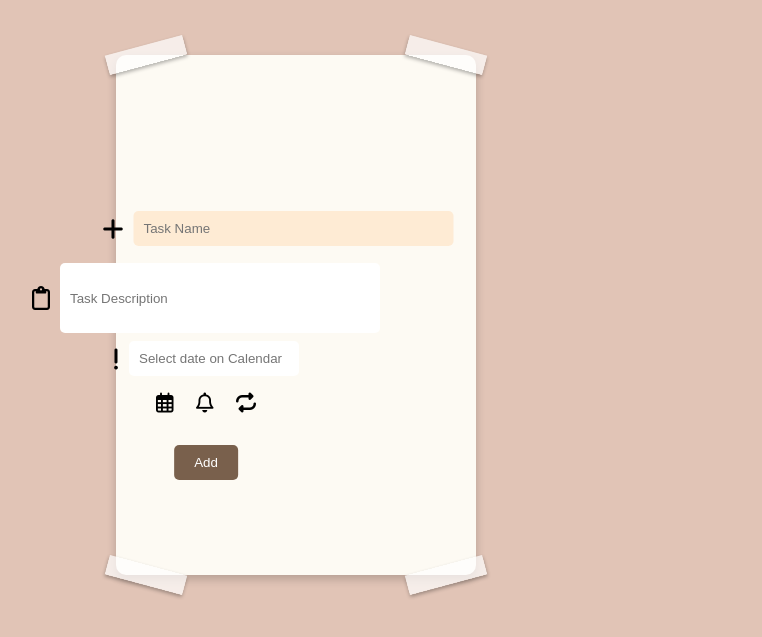
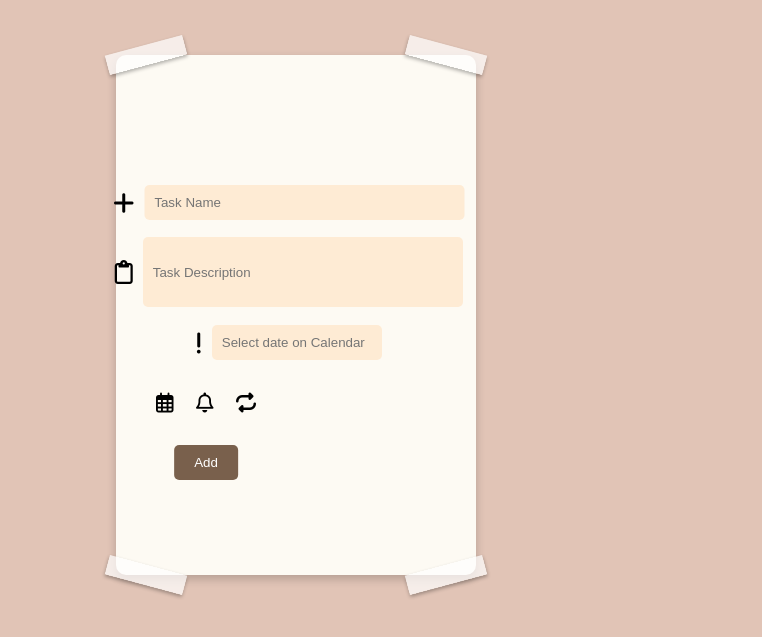
Before and after one commit to Ayanda-Radebe/to-do, a website: page index.html in a window 1280 px wide. Shown: the part 145-782 px from the top of the page, without its empty margins (12-774 px from the left). Drawn offline with nearby package versions, Linux system fonts and the light colour scheme.

Commit message:
Task features background changed

```diff
--- a/styles.css
+++ b/styles.css
@@ -121,10 +121,12 @@ h1 {
 
 
 /* Adding New Task Section */
+
+/* ****** TASK NAME  *******/
 .add-task {
     position: absolute;
-    top: 30%;
-    left: 45%;
+    top: 25%;
+    left: 48%;
     transform: translate(-50%, 0);
     display: flex;
     align-items: center;
@@ -160,12 +162,13 @@ h1 {
     border: none;
     border-radius: 5px;
     width: 300px;
+    background-color: rgba(255, 228, 196, 0.644);
 }
 
 .details-task {
     position: absolute;
-    top: 40%;
-    left: 25%;
+    top: 35%;
+    left: 48%;
     transform: translate(-50%, 0);
     display: flex;
     align-items: center;
@@ -182,21 +185,23 @@ h1 {
     border: none;
     border-radius: 5px;
     width: 150px;
+    background-color: rgba(255, 228, 196, 0.644);
+
 }
 
 .date-selected {
     position: absolute;
-    top: 55%;
-    left: 25%;
+    top: 52%;
+    left: 48%;
     transform: translate(-50%, 0);
     display: flex;
     align-items: center;
 }
 
 .date-selected i{
-    font-size: 24px;
-    margin-right: 10px;
-    cursor: pointer;
+  font-size: 24px;
+  margin-right: 10px;
+  cursor: pointer;
 }
 
 
```
